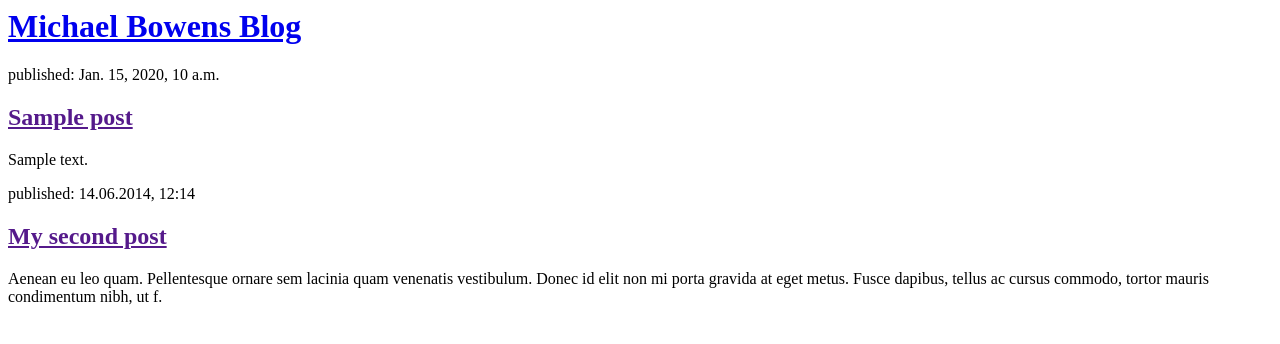
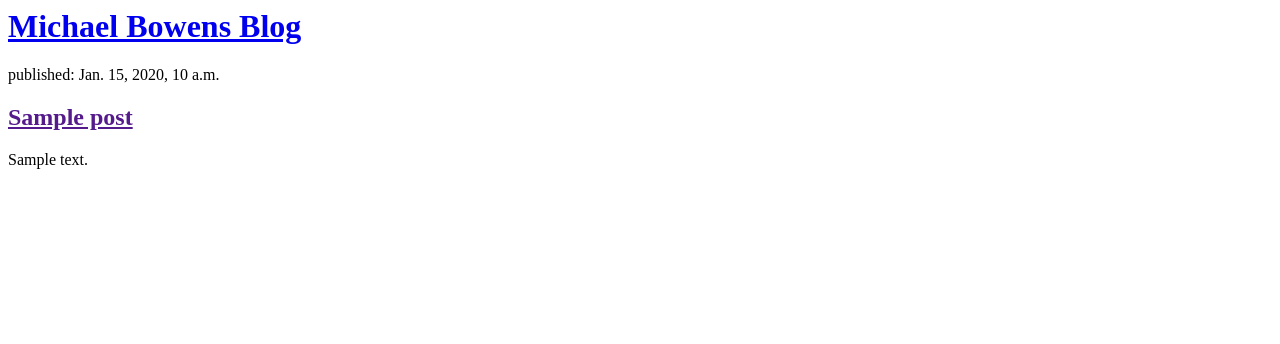
Before and after one commit to mabowen/blog_test, a Django app: template blog/templates/blog/post_list.html in a window 1280 px wide. Shown: the top 344 px of the page. Run offline with Django 3.2, Linux system fonts and the light colour scheme; the template is opened without the code that fills it: values that come from a table or form of the project are taken from there, others are empty; tables that the repository leaves empty hold one stand-in row (values such as "Sample post").

Commit message:
minor change

```diff
--- a/blog/templates/blog/post_list.html
+++ b/blog/templates/blog/post_list.html
@@ -14,12 +14,5 @@
         <p>{{post.text|linebreaksbr}}</p>
       </div>
     {% endfor %}
-
-
-    <div>
-        <p>published: 14.06.2014, 12:14</p>
-        <h2><a href="">My second post</a></h2>
-        <p>Aenean eu leo quam. Pellentesque ornare sem lacinia quam venenatis vestibulum. Donec id elit non mi porta gravida at eget metus. Fusce dapibus, tellus ac cursus commodo, tortor mauris condimentum nibh, ut f.</p>
-    </div>
 </body>
 </html>
```
